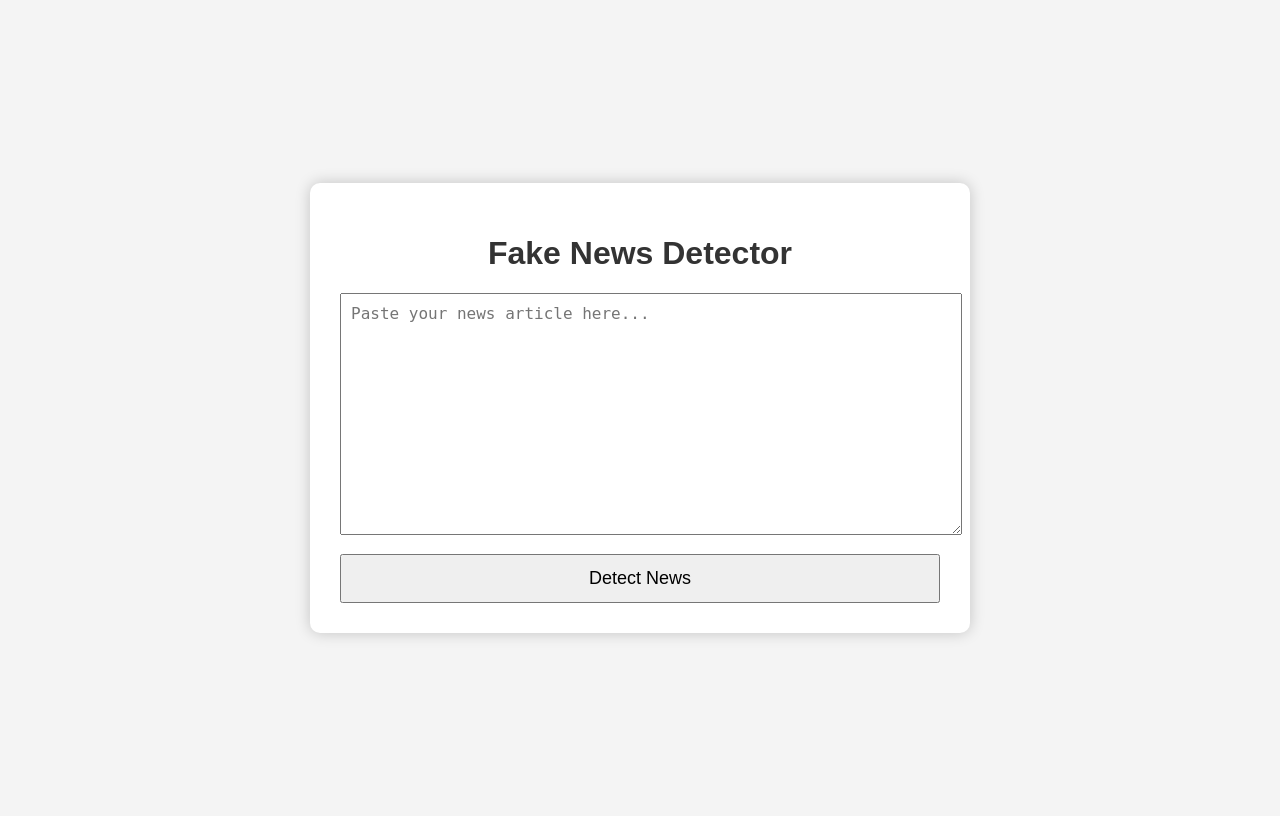
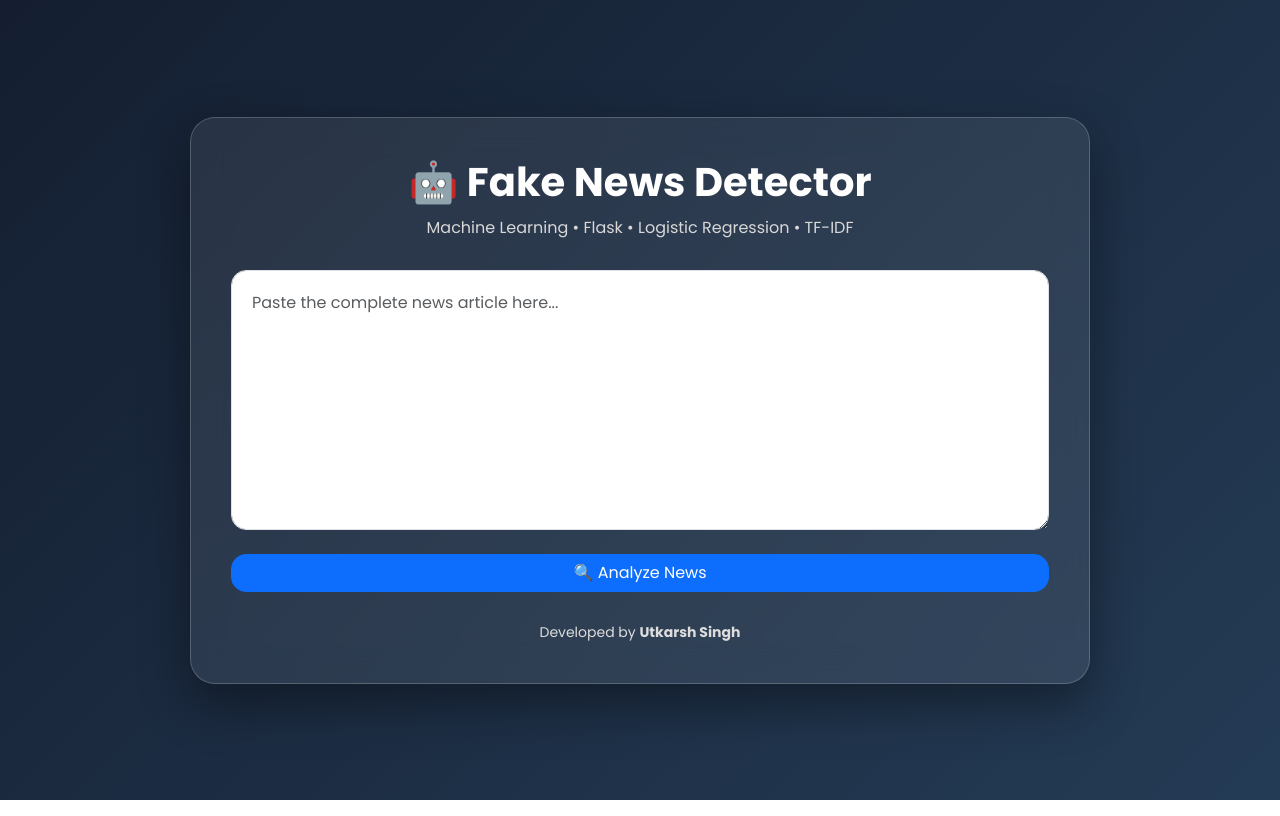
Before and after one commit to utkarshsinghcollegee-del/Fake-News-Detector, a Flask app: page / in a window 1280 px wide. Run offline with Flask 3, Linux system fonts and the light colour scheme; parts of the project's set-up code (start-up, migrations or seed data) failed here and were passed over.

```diff
--- a/app.py
+++ b/app.py
@@ -40,5 +40,8 @@ def predict():
     )
 
 
+import os
+
 if __name__ == "__main__":
-    app.run(debug=True)
+    port = int(os.environ.get("PORT", 5000))
+    app.run(host="0.0.0.0", port=port)
--- a/templates/index.html
+++ b/templates/index.html
@@ -3,92 +3,274 @@
 <head>
 <meta charset="UTF-8">
 <meta name="viewport" content="width=device-width, initial-scale=1.0">
+
 <title>Fake News Detector</title>
 
+<link href="https://cdn.jsdelivr.net/npm/bootstrap@5.3.3/dist/css/bootstrap.min.css" rel="stylesheet">
+
+<link href="https://fonts.googleapis.com/css2?family=Poppins:wght@300;400;600;700&display=swap" rel="stylesheet">
+
 <style>
-        body{
-            font-family: Arial, sans-serif;
-            background:#f4f4f4;
-            display:flex;
-            justify-content:center;
-            align-items:center;
-            height:100vh;
+
+*{
+margin:0;
+padding:0;
+box-sizing:border-box;
+font-family:'Poppins',sans-serif;
 }
 
-        .container{
-            background:white;
-            width:600px;
+body{
+
+background:linear-gradient(135deg,#141E30,#243B55);
+
+min-height:100vh;
+
+display:flex;
+
+justify-content:center;
+
+align-items:center;
+
 padding:30px;
-            border-radius:10px;
-            box-shadow:0 0 15px rgba(0,0,0,0.2);
+
+}
+
+.container-box{
+
+width:100%;
+
+max-width:900px;
+
+background:rgba(255,255,255,.08);
+
+backdrop-filter:blur(18px);
+
+border-radius:25px;
+
+padding:40px;
+
+box-shadow:0 20px 50px rgba(0,0,0,.4);
+
+border:1px solid rgba(255,255,255,.2);
+
+color:white;
+
+animation:fade 1s ease;
+
+}
+
+@keyframes fade{
+
+from{
+
+opacity:0;
+
+transform:translateY(30px);
+
+}
+
+to{
+
+opacity:1;
+
+transform:translateY(0);
+
+}
+
 }
 
 h1{
+
 text-align:center;
-            color:#333;
+
+font-weight:700;
+
+margin-bottom:10px;
+
+}
+
+p.subtitle{
+
+text-align:center;
+
+color:#d8d8d8;
+
+margin-bottom:30px;
+
 }
 
 textarea{
-            width:100%;
-            height:220px;
-            padding:10px;
+
+height:260px !important;
+
+border-radius:15px !important;
+
+padding:20px !important;
+
 font-size:16px;
+
 }
 
 button{
-            margin-top:15px;
+
 width:100%;
-            padding:12px;
-            font-size:18px;
-            cursor:pointer;
+
+padding:15px;
+
+font-size:20px;
+
+font-weight:bold;
+
+border-radius:15px !important;
+
+transition:.3s;
+
+}
+
+button:hover{
+
+transform:scale(1.02);
+
 }
 
 .result{
-            margin-top:20px;
+
+margin-top:30px;
+
+padding:25px;
+
+border-radius:20px;
+
 text-align:center;
-            font-size:22px;
-            font-weight:bold;
+
+animation:fade .8s;
+
 }
+
+.fake{
+
+background:#ff4d4d;
+
+color:white;
+
+}
+
+.real{
+
+background:#2ecc71;
+
+color:white;
+
+}
+
+.progress{
+
+height:18px;
+
+border-radius:20px;
+
+margin-top:15px;
+
+}
+
+footer{
+
+margin-top:30px;
+
+text-align:center;
+
+font-size:14px;
+
+color:#ddd;
+
+}
+
 </style>
 
 </head>
 
 <body>
 
-<div class="container">
+<div class="container-box">
 
-<h1>Fake News Detector</h1>
+<h1>🤖 Fake News Detector</h1>
+
+<p class="subtitle">
+
+Machine Learning • Flask • Logistic Regression • TF-IDF
+
+</p>
 
 <form action="/predict" method="POST">
 
+<div class="mb-4">
+
 <textarea
+
+class="form-control"
+
 name="news"
-placeholder="Paste your news article here..."
+
+placeholder="Paste the complete news article here..."
+
 required></textarea>
 
-<button type="submit">
-Detect News
+</div>
+
+<button class="btn btn-primary">
+
+🔍 Analyze News
+
 </button>
 
 </form>
 
 {% if prediction %}
 
-<div class="result">
+<div class="result {% if prediction=='Fake News' %}fake{% else %}real{% endif %}">
 
-Prediction:
-{{ prediction }}
+<h2>{{ prediction }}</h2>
 
-<br><br>
+<h4 class="mt-3">
 
-Confidence:
+Confidence: {{ confidence }}%
+
+</h4>
+
+<div class="progress">
+
+<div
+
+class="progress-bar"
+
+role="progressbar"
+
+style="width: {{ confidence }}%;"
+
+aria-valuenow="{{ confidence }}"
+
+aria-valuemin="0"
+
+aria-valuemax="100">
+
 {{ confidence }}%
+
+</div>
+
+</div>
 
 </div>
 
 {% endif %}
 
+<footer>
+
+Developed by <strong>Utkarsh Singh</strong>
+
+</footer>
+
 </div>
 
 </body>
+
 </html>
```
Lines whose indentation alone changed are shown as unchanged.
